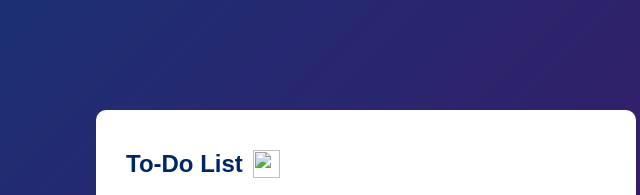
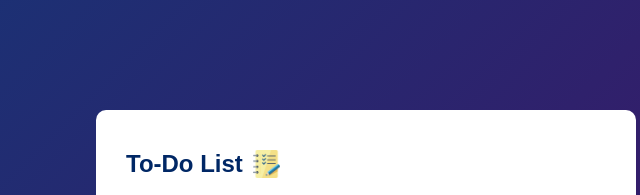
Before and after one commit to Dipbaner/To-Do-App, a plain HTML site: page index.html in a window 1280 px wide. Shown: the top 195 px of the page, 274-914 px from the left. Drawn offline with Linux system fonts and the light colour scheme.

Commit message:
Update index.html

```diff
--- a/index.html
+++ b/index.html
@@ -11,7 +11,7 @@
 <body>
     <div class="container">
         <div class="todo-app">
-            <h2>To-Do List <img src="images/637807.png"></h2>
+            <h2>To-Do List <img src="637807.png"></h2>
             <div class="row">
                 <input type="text" id="input-box" placeholder="Add your text">
                 <button onclick="addTask()">Add</button>
@@ -27,4 +27,5 @@
     <script src="ToDoApp.js"></script>
 </body>
 
+
 </html>
```
